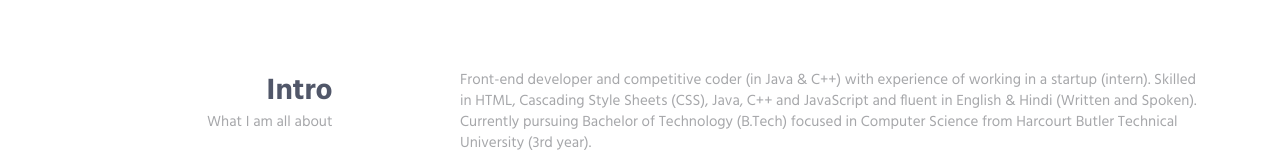
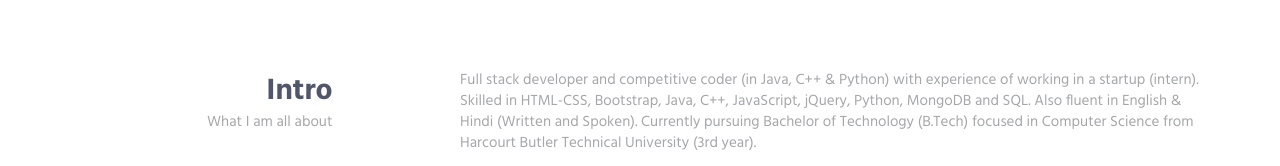
Before and after one commit to racmeh/Portfolio, a website: page index.html in a window 1280 px wide. Shown: the part 691-857 px from the top of the page. Drawn offline with nearby package versions, Linux system fonts and the light colour scheme.

Commit message:
Update index.html

```diff
--- a/index.html
+++ b/index.html
@@ -106,7 +106,7 @@
                     </div>
                     <div class="col-sm-8 col-sm-offset-1">
                         <div class="margin-b-60">
-                            <p>Front-end developer and competitive coder (in Java & C++) with experience of working in a startup (intern). Skilled in HTML, Cascading Style Sheets (CSS), Java, C++ and JavaScript and fluent in English & Hindi (Written and Spoken). Currently pursuing Bachelor of Technology (B.Tech) focused in Computer Science from Harcourt Butler Technical University (3rd year).</p>
+                            <p>Full stack developer and competitive coder (in Java, C++ & Python) with experience of working in a startup (intern). Skilled in HTML-CSS, Bootstrap, Java, C++, JavaScript, jQuery, Python, MongoDB and SQL. Also fluent in English & Hindi (Written and Spoken). Currently pursuing Bachelor of Technology (B.Tech) focused in Computer Science from Harcourt Butler Technical University (3rd year).</p>
                             <p>Certified by Google in Mobile web development with a decent academic record in school (>90%) and college. Have made various projects related to web development and have participated in several Competitive coding competitions. Writing a book and working on a blog as well. An avid GOT (Game of Thrones) fan and a PC gamer. Would like to work in AI, Machine Learning and Solar energy in the future.</p>
                             <h3>Education</h3>
                             <p>Passed Intermediate from St. Thomas school, Kanpur with a percentage of 94.25% and High school from the same with an aggregate of 93.6%.</p>
```
